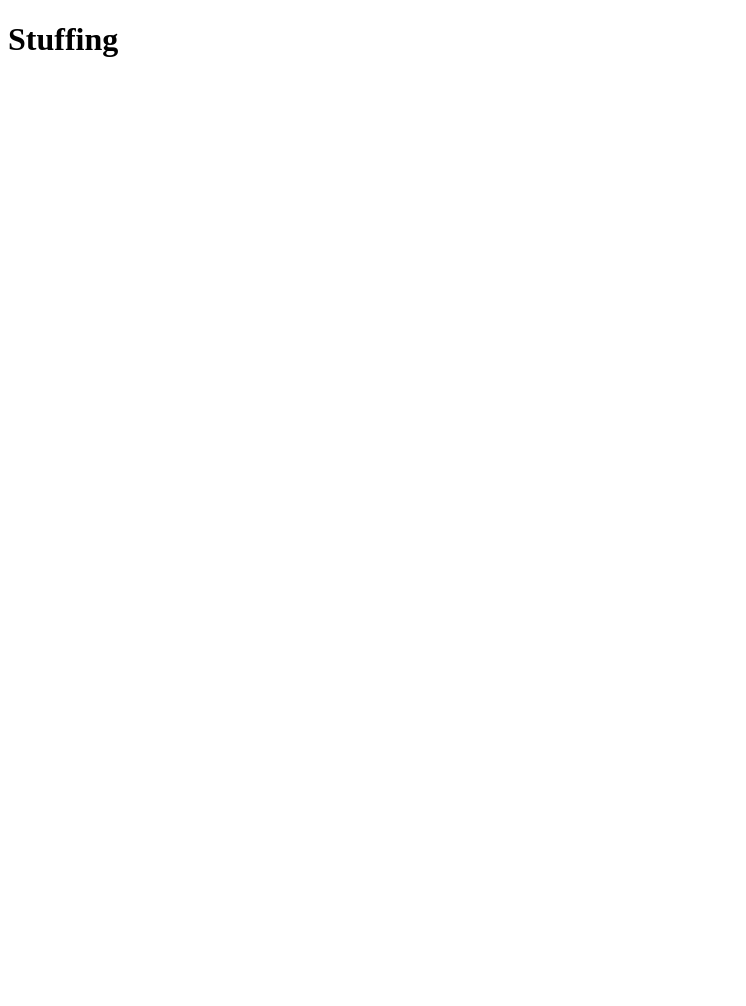
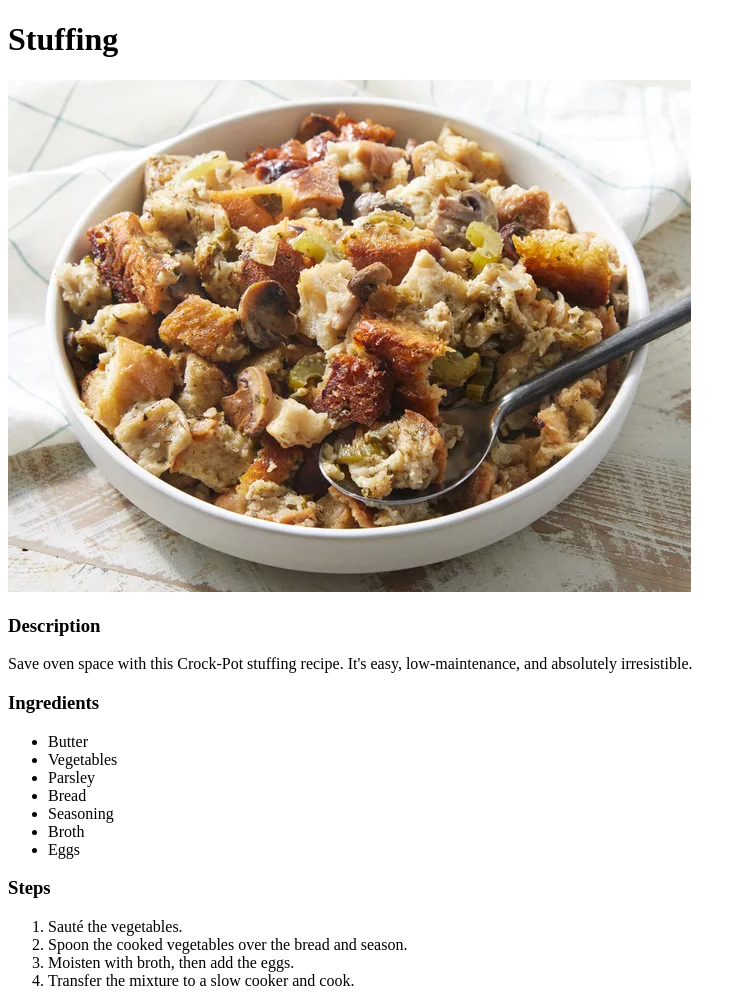
Before and after one commit to edmoreno/odin-recipes, a plain HTML site: page recipes/stuffing.html in a window 1280 px wide. Shown: the whole page, without its empty margins (0-746 px from the left). Before the commit the page ends 800 px from the top, so only its background shows below. Drawn offline with Linux system fonts and the light colour scheme.

Commit message:
added content to stuffing recipe

```diff
--- a/recipes/stuffing.html
+++ b/recipes/stuffing.html
@@ -2,10 +2,30 @@
 <html lang="en">
 <head>
     <meta charset="UTF-8">
-    <meta name="viewport" content="width=device-width, initial-scale=1.0">
-    <title>Stuffing</title>
+    <meta name="viewport" content="width=<device-width>, initial-scale=1.0">
+    <title>Document</title>
 </head>
 <body>
     <h1>Stuffing</h1>
+    <img src="stuffing.webp" alt="image of stuffing">
+    <h3>Description</h3>
+    <p>Save oven space with this Crock-Pot stuffing recipe. It's easy, low-maintenance, and absolutely irresistible.</p>
+    <h3>Ingredients</h3>
+    <ul>
+        <li>Butter</li>
+        <li>Vegetables</li>
+        <li>Parsley</li>
+        <li>Bread</li>
+        <li>Seasoning</li>
+        <li>Broth</li>
+        <li>Eggs</li>
+    </ul>
+    <h3>Steps</h3>
+    <ol>
+        <li>Sauté the vegetables.</li>
+        <li>Spoon the cooked vegetables over the bread and season.</li>
+        <li>Moisten with broth, then add the eggs.</li>
+        <li>Transfer the mixture to a slow cooker and cook.</li>
+    </ol>
 </body>
 </html>
```
Also changed, not shown: recipes/stuffing.webp (added).
